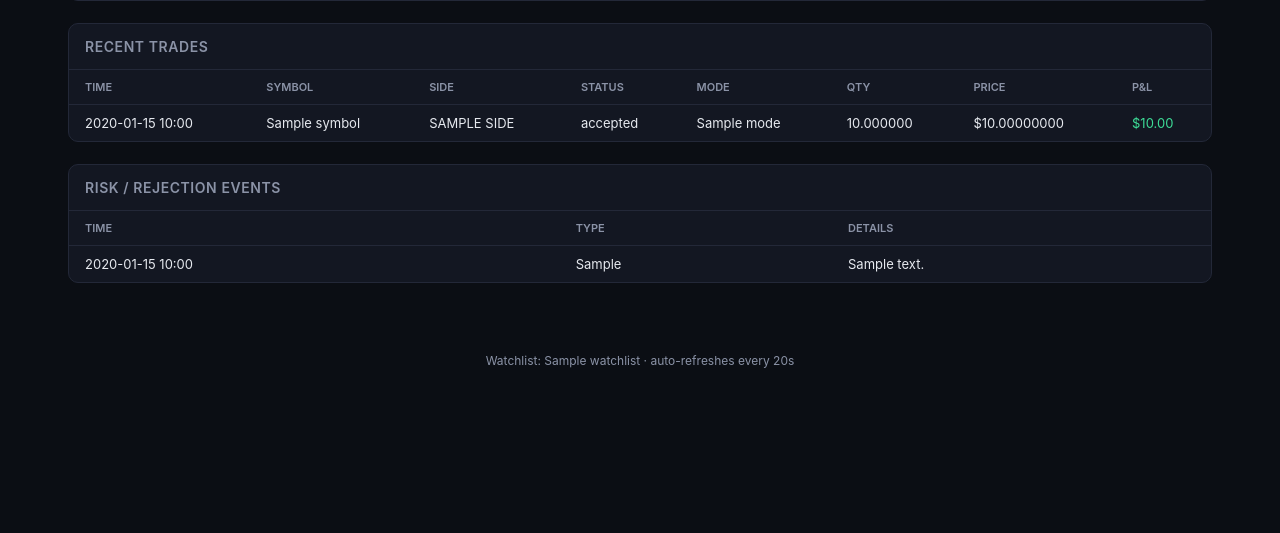
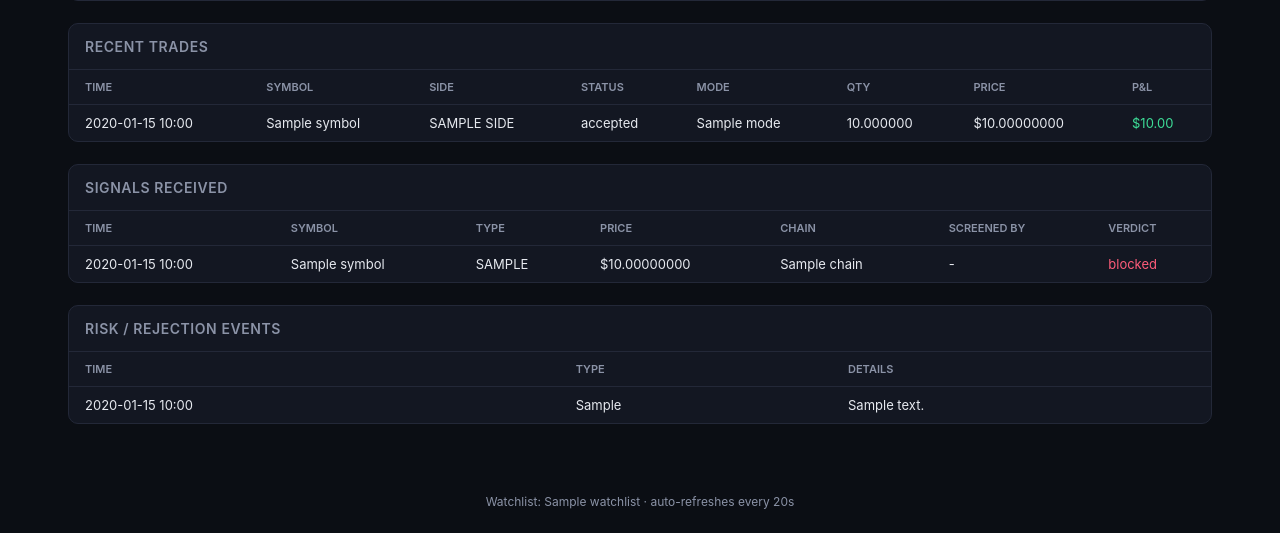
Before and after one commit to zurston31-png/as, a FastAPI app: template app/dashboard/templates/index.html in a window 1280 px wide. Shown: the part 315-848 px from the top of the page. Before the commit the page ends 683 px from the top, so only its background shows below. Run offline with FastAPI, Linux system fonts and the light colour scheme; the template is opened without the code that fills it: most values are stand-ins (such as "Sample title", 1, 10 or a date in 2020).

Commit message:
Record scanner provenance, add signals panel, CI, and fix two auth flaws
Audit trail (requested): a RugCheckResult row recorded the verdict but not
where it came from, so reviewing a paper trade could not answer "why did the
bot buy this?" — the same passed row could come from a rich RugCheck report
or a sparse GoPlus one, and a chain misroute was invisible. Persist
scanner_source, chain_screened, lookup_outcomes and dev_wallet_pct, carried
through RugCheckReport from every return path including the early
rejections.

Dashboard: add a Signals Received panel listing every alert with the scanner
that screened it and the verdict. Without it, "no alerts are arriving" and
"alerts arrive and nothing happens" look identical — the main question while
the bot runs unattended — and the empty state names the likeliest cause, an
ngrok URL that rotated.

CI: run the suite on 3.11 and 3.14 (the Docker pin and what python.org
currently gives a new user), plus a safety-defaults job asserting
LIVE_TRADING defaults false, that the paper engine is forced for every
backend while it is false, that the shipped webhook secret does not
authenticate, and that no .env or database file is tracked.

Two security findings from reviewing this branch, both fixed:

- The dashboard accepted the shipped "changeme" password, while
  app/security.py refuses the equivalent placeholder webhook secret. Since
  docker-compose publishes 8000 and .env.example sets HOST=0.0.0.0, a
  deployer who rotated the webhook secret (forced) but overlooked this one
  exposed trade history and the halt/resume controls on admin/changeme.
  check_auth now refuses the default outright, naming the fix.
- /api/halt and /api/resume changed state behind Basic Auth alone. Browsers
  attach cached Basic credentials to cross-origin form posts and Basic Auth
  has no SameSite, so a page the operator merely visited could resume a bot
  the daily-loss limit had halted. Both now require a CSRF token.

Verified against a live server, not only TestClient: a token-less POST gets
403, the real form gets 303 and the halt takes effect, and a fresh
setup_and_run still yields a working dashboard. 90 tests pass.

Co-Authored-By: Claude Opus 5 <noreply@anthropic.com>
Claude-Session: https://claude.ai/code/session_0153FTpTybxZSUCGDBfmerqV

```diff
--- a/app/dashboard/routes.py
+++ b/app/dashboard/routes.py
@@ -4,7 +4,7 @@ Basic Auth (DASHBOARD_USERNAME/DASHBOARD_PASSWORD).
 """
 import secrets
 
-from fastapi import APIRouter, Depends, HTTPException, Request, status
+from fastapi import APIRouter, Depends, Form, HTTPException, Request, status
 from fastapi.responses import JSONResponse, RedirectResponse
 from fastapi.security import HTTPBasic, HTTPBasicCredentials
 from fastapi.templating import Jinja2Templates
@@ -20,7 +20,30 @@ templates = Jinja2Templates(directory="app/dashboard/templates")
 security = HTTPBasic()
 
 
+PLACEHOLDER_PASSWORD = "changeme"
+
+# Rotates on restart, which is fine: it only has to outlive a session, and a
+# restart simply forces a page reload before halt/resume can be used again.
+CSRF_TOKEN = secrets.token_urlsafe(32)
+
+
 def check_auth(credentials: HTTPBasicCredentials = Depends(security)) -> str:
+    # Refuse the shipped default outright, the same way app/security.py
+    # refuses the placeholder webhook secret. docker-compose publishes port
+    # 8000 and .env.example sets HOST=0.0.0.0, so a deployer who changes
+    # WEBHOOK_SECRET (forced - alerts are rejected otherwise) but overlooks
+    # this one would otherwise expose the dashboard and its halt/resume
+    # controls on admin/changeme.
+    if not settings.DASHBOARD_PASSWORD or settings.DASHBOARD_PASSWORD == PLACEHOLDER_PASSWORD:
+        raise HTTPException(
+            status_code=status.HTTP_401_UNAUTHORIZED,
+            detail=(
+                "dashboard password is still the default - set DASHBOARD_PASSWORD "
+                "in .env to a value of your own, then restart the bot"
+            ),
+            headers={"WWW-Authenticate": "Basic"},
+        )
+
     ok_user = secrets.compare_digest(credentials.username, settings.DASHBOARD_USERNAME)
     ok_pass = secrets.compare_digest(credentials.password, settings.DASHBOARD_PASSWORD)
     if not (ok_user and ok_pass):
@@ -30,6 +53,21 @@ def check_auth(credentials: HTTPBasicCredentials = Depends(security)) -> str:
             headers={"WWW-Authenticate": "Basic"},
         )
     return credentials.username
+
+
+def check_csrf(csrf_token: str = Form(default="")) -> None:
+    """Guard state-changing endpoints against cross-site form submission.
+
+    Basic Auth alone is not enough: browsers attach cached Basic credentials
+    to cross-origin form posts, and unlike cookies there is no SameSite to
+    lean on. Without this, a page the operator merely visits could POST to
+    /api/resume and restart a bot the daily-loss limit had halted.
+    """
+    if not secrets.compare_digest(csrf_token or "", CSRF_TOKEN):
+        raise HTTPException(
+            status_code=status.HTTP_403_FORBIDDEN,
+            detail="invalid or missing CSRF token - reload the dashboard and try again",
+        )
 
 
 @router.get("/")
@@ -46,6 +84,20 @@ async def dashboard(request: Request, user: str = Depends(check_auth)):
         recent_rejections = (
             db.query(models.RiskEvent).order_by(models.RiskEvent.id.desc()).limit(20).all()
         )
+
+        # Every signal received, whether or not it led to anything. Without
+        # this, "no alerts are arriving" and "alerts arrive and nothing
+        # happens" look identical from the dashboard — the main question
+        # while the bot runs unattended.
+        recent_signals = (
+            db.query(models.Signal).order_by(models.Signal.id.desc()).limit(25).all()
+        )
+        checks_by_signal = {
+            row.signal_id: row
+            for row in db.query(models.RugCheckResult)
+            .filter(models.RugCheckResult.signal_id.in_([s.id for s in recent_signals] or [0]))
+            .all()
+        }
         closed_trades = db.query(models.Trade).filter(models.Trade.pnl_usd.isnot(None)).all()
         wins = [t for t in closed_trades if (t.pnl_usd or 0) > 0]
         total_pnl = sum(t.pnl_usd or 0 for t in closed_trades)
@@ -74,9 +126,12 @@ async def dashboard(request: Request, user: str = Depends(check_auth)):
             "index.html",
             {
                 "stats": stats,
+                "csrf_token": CSRF_TOKEN,
                 "positions": open_positions,
                 "trades": recent_trades,
                 "events": recent_rejections,
+                "signals": recent_signals,
+                "checks": checks_by_signal,
             },
         )
     finally:
@@ -100,7 +155,7 @@ async def api_stats(user: str = Depends(check_auth)):
 
 
 @router.post("/api/halt")
-async def api_halt(user: str = Depends(check_auth)):
+async def api_halt(user: str = Depends(check_auth), _csrf: None = Depends(check_csrf)):
     db = SessionLocal()
     try:
         halt_trading(db, "manually halted via dashboard")
@@ -111,7 +166,7 @@ async def api_halt(user: str = Depends(check_auth)):
 
 
 @router.post("/api/resume")
-async def api_resume(user: str = Depends(check_auth)):
+async def api_resume(user: str = Depends(check_auth), _csrf: None = Depends(check_csrf)):
     db = SessionLocal()
     try:
         resume_trading(db)
--- a/app/dashboard/templates/index.html
+++ b/app/dashboard/templates/index.html
@@ -24,7 +24,7 @@
   .stat { background: var(--panel); border: 1px solid var(--border); border-radius: 10px; padding: 14px 16px; }
   .stat .label { font-size: 12px; color: var(--muted); text-transform: uppercase; letter-spacing: .04em; }
   .stat .value { font-size: 22px; font-weight: 700; margin-top: 4px; }
-  .pos { color: var(--green); } .neg { color: var(--red); }
+  .pos { color: var(--green); } .neg { color: var(--red); } .muted { color: var(--muted); }
   section { background: var(--panel); border: 1px solid var(--border); border-radius: 10px; margin-bottom: 22px; overflow: hidden; }
   section h2 { font-size: 14px; margin: 0; padding: 14px 16px; border-bottom: 1px solid var(--border); color: var(--muted); font-weight: 600; text-transform: uppercase; letter-spacing: .04em; }
   table { width: 100%; border-collapse: collapse; font-size: 13px; }
@@ -48,10 +48,10 @@
     <span class="badge {{ 'live' if stats.mode == 'LIVE' else 'paper' }}">{{ stats.mode }} · {{ stats.chain }}/{{ stats.execution_backend }}</span>
     {% if stats.halted %}
       <span class="badge halted">HALTED</span>
-      <form method="post" action="/api/resume"><button type="submit" class="ok">Resume trading</button></form>
+      <form method="post" action="/api/resume"><input type="hidden" name="csrf_token" value="{{ csrf_token }}"><button type="submit" class="ok">Resume trading</button></form>
     {% else %}
       <span class="badge running">RUNNING</span>
-      <form method="post" action="/api/halt"><button type="submit" class="danger">Halt trading</button></form>
+      <form method="post" action="/api/halt"><input type="hidden" name="csrf_token" value="{{ csrf_token }}"><button type="submit" class="danger">Halt trading</button></form>
     {% endif %}
   </div>
 </header>
@@ -115,6 +115,43 @@
   </section>
 
   <section>
+    <h2>Signals Received</h2>
+    {% if signals %}
+    <table>
+      <thead><tr><th>Time</th><th>Symbol</th><th>Type</th><th>Price</th><th>Chain</th><th>Screened by</th><th>Verdict</th></tr></thead>
+      <tbody>
+        {% for s in signals %}
+        {% set check = checks.get(s.id) %}
+        <tr>
+          <td>{{ s.received_at.strftime("%Y-%m-%d %H:%M") }}</td>
+          <td>{{ s.symbol }}</td>
+          <td class="side-{{ s.signal_type }}">{{ s.signal_type|upper }}</td>
+          <td>{{ "$%.8f"|format(s.price) if s.price else "-" }}</td>
+          <td>{{ (check.chain_screened if check and check.chain_screened else s.chain) }}</td>
+          <td>{{ check.scanner_source if check and check.scanner_source else "-" }}</td>
+          <td>
+            {% if check is none %}
+              <span class="muted">no screening (sell / no action)</span>
+            {% elif check.passed %}
+              <span class="pos">passed</span>
+            {% else %}
+              <span class="neg">blocked</span>
+            {% endif %}
+          </td>
+        </tr>
+        {% endfor %}
+      </tbody>
+    </table>
+    {% else %}
+    <div class="empty">
+      No signals received yet. If you've set up TradingView alerts and expect
+      activity, check that the bot's public address is still valid — an ngrok
+      URL changes each restart and alerts then arrive nowhere, silently.
+    </div>
+    {% endif %}
+  </section>
+
+  <section>
     <h2>Risk / Rejection Events</h2>
     {% if events %}
     <table>
--- a/app/services/trading_service.py
+++ b/app/services/trading_service.py
@@ -94,6 +94,10 @@ async def _handle_buy_signal(db: Session, signal: models.Signal) -> None:
             is_honeypot=report.is_honeypot,
             top10_holder_pct=report.top10_holder_pct,
             liquidity_usd=report.liquidity_usd,
+            dev_wallet_pct=report.dev_wallet_pct,
+            scanner_source=report.source,
+            chain_screened=report.chain,
+            lookup_outcomes=report.lookup_outcomes,
         )
     )
 
```
Also changed, not shown: app/models.py (+9 -0 lines), app/rugcheck/filters.py (+24 -4 lines), tests/conftest.py (+3 -0 lines), tests/test_dashboard.py (+46 -2 lines), .github/workflows/tests.yml (added).
